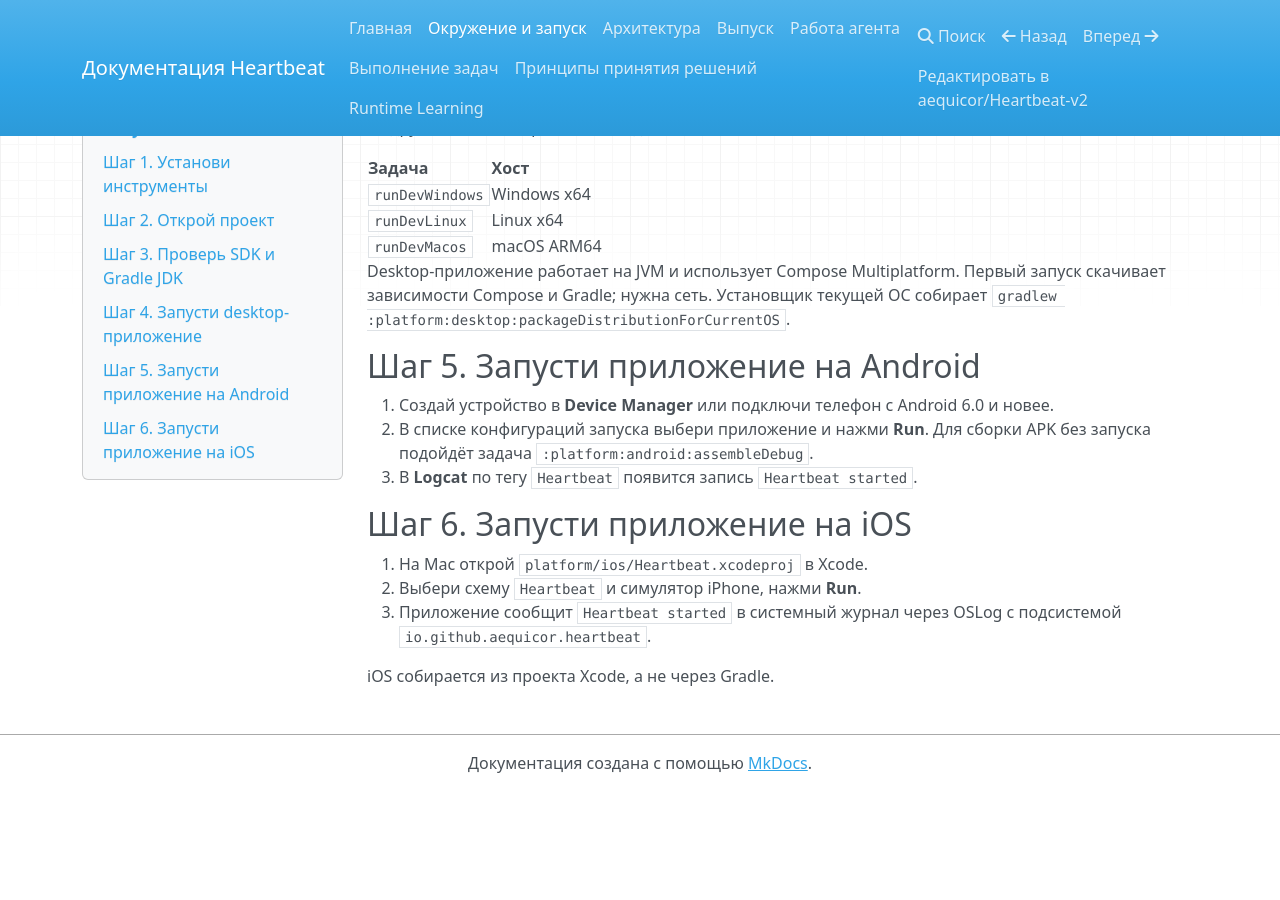
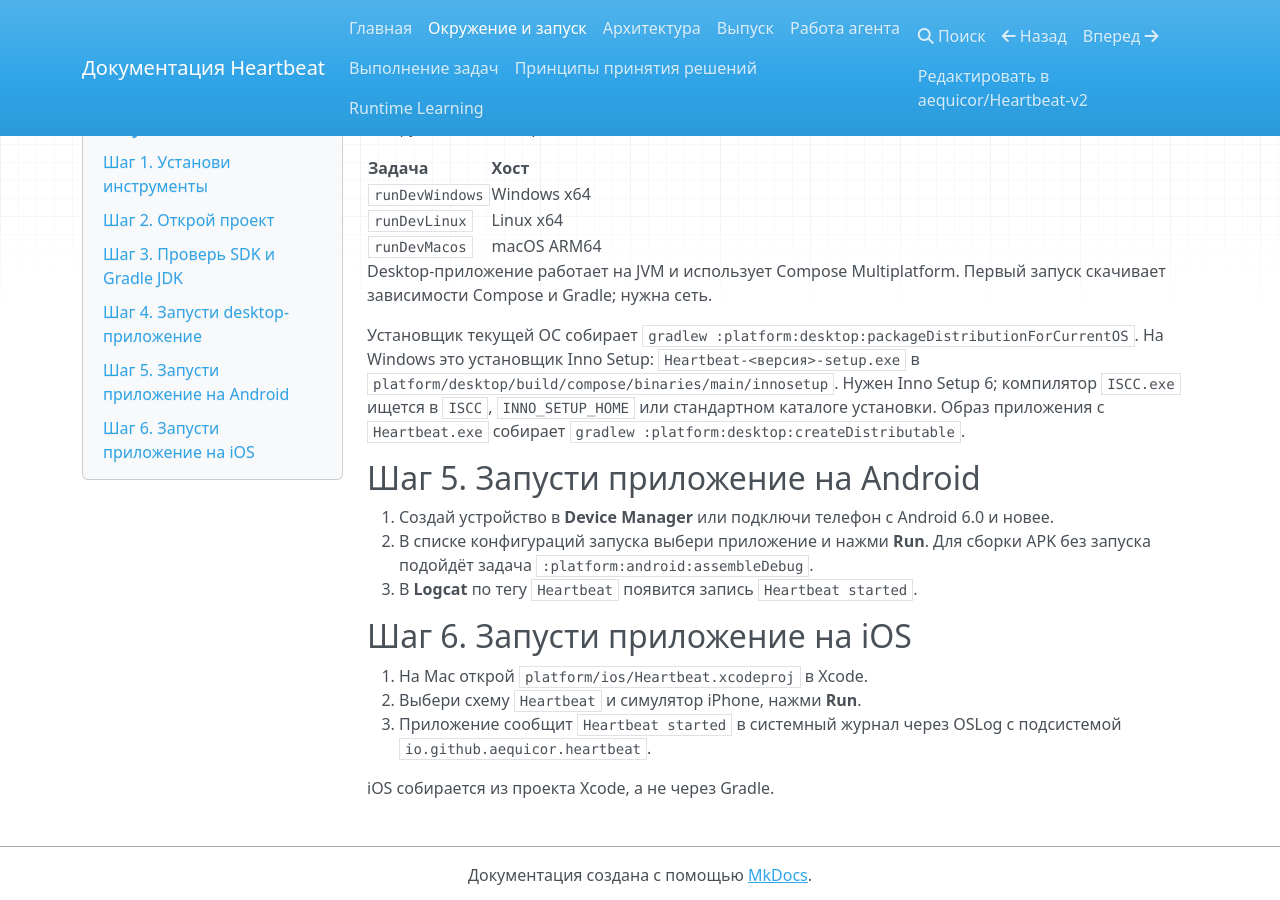
Before and after one commit to aequicor/Heartbeat-v2, an MkDocs documentation site: the page built from docs/setup.md, in a window 1280 px wide and 900 px high, scrolled down 805 px. Built offline with MkDocs 1.6.1, drawn with Linux system fonts in a browser that asks for light colours; nearby versions of some CDN libraries; before the commit the page ends 1596 px from its top, so only the background shows below that.

Commit message:
Build the Windows installer with Inno Setup

```diff
--- a/docs/setup.md
+++ b/docs/setup.md
@@ -41,8 +41,13 @@ Project** и дождись окончания Gradle sync. IDE создаст `
 | `runDevMacos` | macOS ARM64 |
 
 Desktop-приложение работает на JVM и использует Compose Multiplatform. Первый запуск скачивает
-зависимости Compose и Gradle; нужна сеть. Установщик текущей ОС собирает
-`gradlew :platform:desktop:packageDistributionForCurrentOS`.
+зависимости Compose и Gradle; нужна сеть.
+
+Установщик текущей ОС собирает `gradlew :platform:desktop:packageDistributionForCurrentOS`.
+На Windows это установщик Inno Setup: `Heartbeat-<версия>-setup.exe` в
+`platform/desktop/build/compose/binaries/main/innosetup`. Нужен Inno Setup 6; компилятор `ISCC.exe`
+ищется в `ISCC`, `INNO_SETUP_HOME` или стандартном каталоге установки. Образ приложения с
+`Heartbeat.exe` собирает `gradlew :platform:desktop:createDistributable`.
 
 ## Шаг 5. Запусти приложение на Android
 
```
Also changed, not shown: docs/specs/architecture.md (+1 -0 lines), platform/AGENTS.md (+2 -1 lines), 2 other files.
